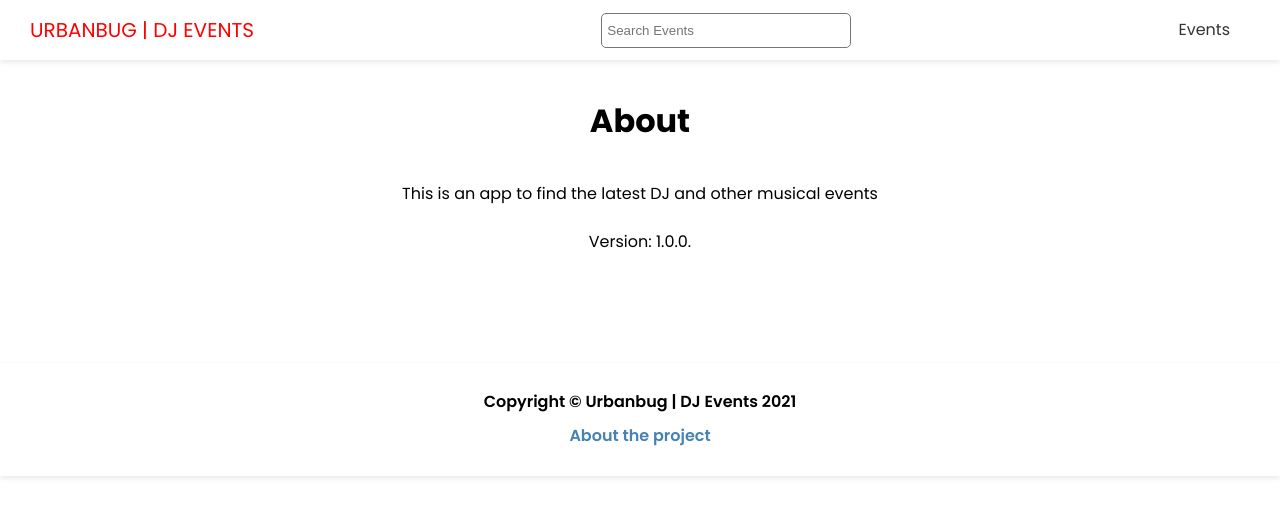
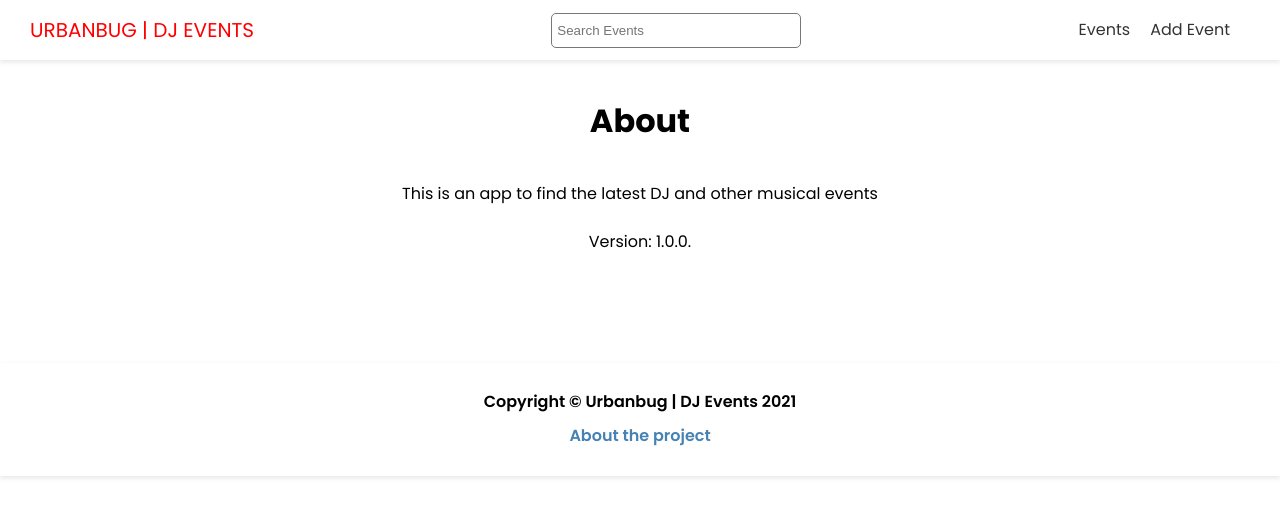
Before and after one commit to manitu85/urban_events, a Next.js app: page /about in a window 1280 px wide. Shown: the top 516 px of the page. Built offline with nearby package versions, Linux system fonts and the light colour scheme.

Commit message:
feat: add form link

```diff
--- a/components/Header.js
+++ b/components/Header.js
@@ -20,6 +20,11 @@ export default function Header() {
 							<a>Events</a>
 						</Link>
 					</li>
+					<li>
+						<Link href='/events/add'>
+							<a>Add Event</a>
+						</Link>
+					</li>
 				</ul>
 			</nav>
 		</header>
--- a/package.json
+++ b/package.json
@@ -32,7 +32,8 @@
 		"qs": "^6.10.2",
 		"react": "17.0.2",
 		"react-dom": "17.0.2",
-		"react-icons": "^4.3.1"
+		"react-icons": "^4.3.1",
+		"react-toastify": "^8.1.0"
 	},
 	"devDependencies": {
 		"@commitlint/cli": "^15.0.0",
```
Also changed, not shown: 1 other file (tests, documents, lock files or other folders).
